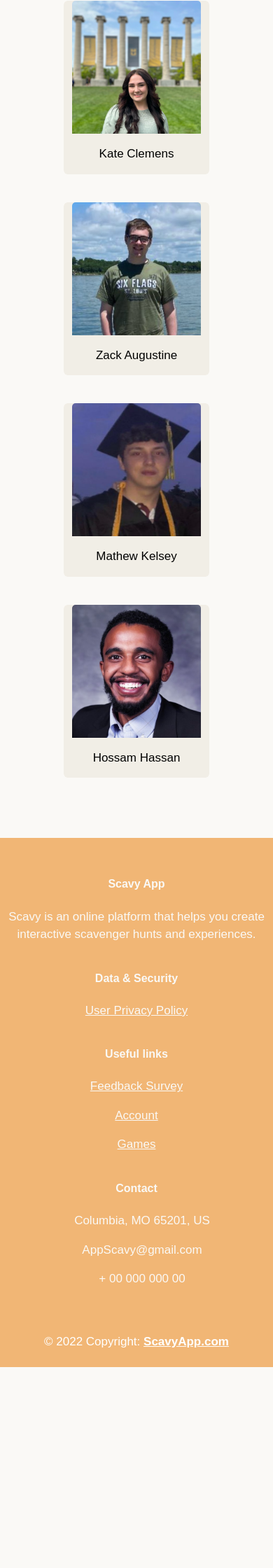
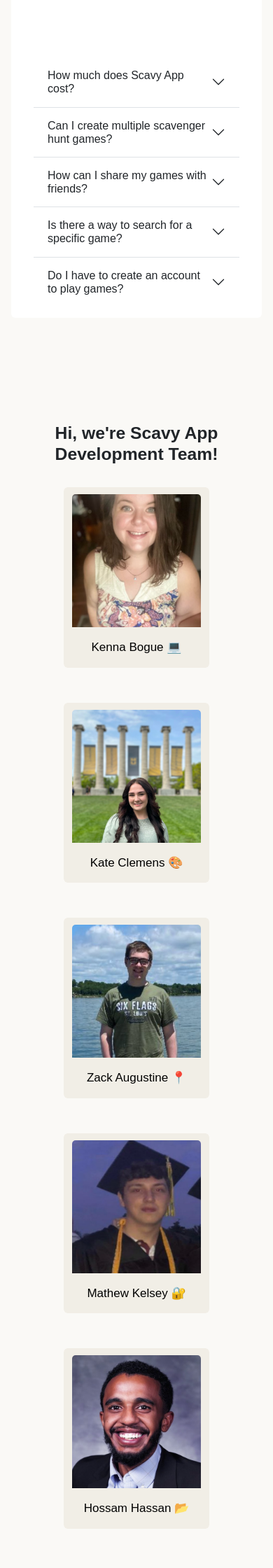
Before and after one commit to hossam-hassan1/CapstoneProject, a Python web app: template flaskApp/app/templates/index.html in a window 390 px wide. Shown: the part 2636-4876 px from the top of the page at 70% size. Before the commit the page ends 4589 px from the top, so only its background shows below. Run offline with Jinja, Linux system fonts and the light colour scheme; the template is opened without the code that fills it, so the values that code supplies are empty; some libraries are stand-ins or nearby versions.

Commit message:
UI index.html, play.html, and privacy_policy.html

```diff
--- a/flaskApp/app/static/css/index.css
+++ b/flaskApp/app/static/css/index.css
@@ -26,13 +65,21 @@ hr {
 .cardTeam{
     border: none;
     margin-top: 25px;
-    margin-bottom: 150px;
     background-color: #f1eee6;
     color: black;
-    margin: 20px;
+    margin: 25px;
+}
+.margTeam{
+    margin-bottom: 150px;
+}
+.cardFAQ{
+    margin-top: 25px;
+    margin-bottom: 150px;
+    border: none;
 }
 .card-img-top{
     object-fit: cover;
+    margin-top: 10px;
     height: 190px;
     width: 100%;
 }
@@ -43,8 +90,8 @@ hr {
     font-weight: 545;
     text-align: center;
 }
-.rowMargin{
-    margin-top: 75px;
+.rowUse{
+    margin-top: 50px;
     margin-bottom: 50px;
     justify-content: center;
 }
--- a/flaskApp/app/static/css/main.css
+++ b/flaskApp/app/static/css/main.css
@@ -28,7 +28,8 @@
     color: #095fd7;
     /* card team images */
     color: #f1eee6;
-
+    /* success */
+    color: #b3e59f;
 }
 
 /* Header Style */
@@ -37,7 +38,7 @@
     font-family: Arial, Helvetica, sans-serif;
 }
 h2{
-    font-weight: 525;
+    font-weight: bold;
 }
 .h3{
     font-size: 23px;
@@ -87,5 +88,5 @@ body{
 .navbar-nav a:hover { color: #f1b675 !important; }
 .links a:hover { color: #faf3b6 !important; }
 .bold{
-    font-weight: 450;
+    font-weight: bold;
 }
--- a/flaskApp/app/static/css/play.css
+++ b/flaskApp/app/static/css/play.css
@@ -20,7 +20,7 @@
     color: #2277ff;
 }
 .success{
-    color: #1cd922;
+    color: #b3e59f;
 }
 .card{
     border: none;
--- a/flaskApp/app/templates/add_clues.html
+++ b/flaskApp/app/templates/add_clues.html
@@ -12,9 +12,9 @@
 
 <!-- DIV 2 -->
 
-<div>
+<div style="background-color: #FAF9F6;">
 
-     <p class="center" style="color:#e76d36; font-size: large;"><b>Add clues to your scavenger hunt!</b></p>
+     <!-- <p class="center" style="color:#e76d36; font-size: large;"><b>Add clues to your scavenger hunt!</b></p> -->
 
     <div class="card mx-auto m-3">
         <div class="card-header">
--- a/flaskApp/app/templates/clue_form.html
+++ b/flaskApp/app/templates/clue_form.html
@@ -1,3 +1,4 @@
+
 <form class="row m-2 mx-auto" action="" method="post" enctype=multipart/form-data>
     <div class="form-group m-2">
         <label for="prompt_text"><b>Clue Description:</b></label>
--- a/flaskApp/app/templates/create_game.html
+++ b/flaskApp/app/templates/create_game.html
@@ -27,6 +27,7 @@
 {% endblock %}
 {% block content %}
 
+<div style="background-color: #FAF9F6;">
     {% if user_creator == false %}
     <div class="container-fluid mx-auto p-3 marginBottom">
         <div class="card mx-auto m-3">
@@ -232,7 +233,10 @@
     </div>
 
 
+
 {% endif %}
+
+</div>
 
 <script>
 
--- a/flaskApp/app/templates/index.html
+++ b/flaskApp/app/templates/index.html
@@ -35,8 +35,9 @@
         {% else %}
         <a class="btn btn-primary btn-lg" href="/sign-up" role="button">Get Started</a>
         {% endif %}
-        <br>
-        <br>
+
+        <p><img class="search" src="/static/images/search.png"  alt="search"></p>
+
       </div>
       <div class="col-sm mx-auto m-2">
         <br>
@@ -46,105 +47,151 @@
     </div>
   </div>
 
+
   <h2 class="center bold">How people use Scavy App</h2>
 
   <div class="container card cardUse">
-    <div class="row rowMargin">
+    <div class="row rowUse">
       <div class="col-lg">
         <p class="center"><b>Team Building</b></p>
         <p>Connect your team, engage any audience, or broaden your event's participant pool with an interactive experience accessible from anywhere.</p>
         <!-- <img src="https://media.giphy.com/media/3o6UBpHgaXFDNAuttm/giphy.gif"> -->
+        <p><img class="team" src="/static/images/team.png"  alt="team"></p>
+        <br>
       </div>
+
+
       <div class="col-lg">
         <p class="center"><b>On Boarding</b></p>
         <p>Set up your new hires up for success with an easy-to-organize and interactive program that allows you to educate employees in a fun way.</p>
         <!-- <img src="static/images/dev.png" width="100" height="50"> -->
+        <p><img class="onboard" src="/static/images/onboard.png"  alt="onboard"></p>
+        <br>
       </div>
+
       <div class="col-lg">
         <p class="center"><b>Tours</b></p>
         <p>Create an immersive experience for your clients, that highlight the best of your attractions.</p>
+        <p><img class="tour" src="/static/images/tour.png"  alt="tour"></p>
       </div>
     </div>
   </div>
 
   <!-- FAQ -->
 
-  <div class="container containerMargin">
+  <div class="container">
     <h2 class="center bold">Questions? We have answers.</h2>
   </div>
 
+
+  <div class="container card cardFAQ">
+    <div class="row m-2 rowUse">
+
+      <div class="col-sm mx-auto m-2">
+        <p><img class="question" src="/static/images/question.png"  alt="?"></p>
+      </div>
+
+    <div class="col-sm col-sm mx-auto m-2">
       <div class="accordion accordion-flush" id="accordionFlushExample">
         <div class="accordion-item">
+          <br>
+          <br>
           <h2 class="accordion-header" id="flush-headingOne">
             <button class="accordion-button collapsed" type="button" data-bs-toggle="collapse" data-bs-target="#flush-collapseOne" aria-expanded="false" aria-controls="flush-collapseOne">
-          Accordion Item #1
+              How much does Scavy App cost?
             </button>
           </h2>
           <div id="flush-collapseOne" class="accordion-collapse collapse" aria-labelledby="flush-headingOne" data-bs-parent="#accordionFlushExample">
-        <div class="accordion-body">Placeholder content for this accordion, which is intended to demonstrate the <code>.accordion-flush</code> class. This is the first item's accordion body.</div>
+            <div class="accordion-body">Scavy App is free for all users!</div>
           </div>
         </div>
         <div class="accordion-item">
           <h2 class="accordion-header" id="flush-headingTwo">
             <button class="accordion-button collapsed" type="button" data-bs-toggle="collapse" data-bs-target="#flush-collapseTwo" aria-expanded="false" aria-controls="flush-collapseTwo">
-          Accordion Item #2
+              Can I create multiple scavenger hunt games?
             </button>
           </h2>
           <div id="flush-collapseTwo" class="accordion-collapse collapse" aria-labelledby="flush-headingTwo" data-bs-parent="#accordionFlushExample">
-        <div class="accordion-body">Placeholder content for this accordion, which is intended to demonstrate the <code>.accordion-flush</code> class. This is the second item's accordion body. Let's imagine this being filled with some actual content.</div>
+            <div class="accordion-body">There is no limit on the number of games you can create. You must have a Scavy App account to create hunts.</div>
           </div>
         </div>
         <div class="accordion-item">
           <h2 class="accordion-header" id="flush-headingThree">
             <button class="accordion-button collapsed" type="button" data-bs-toggle="collapse" data-bs-target="#flush-collapseThree" aria-expanded="false" aria-controls="flush-collapseThree">
-          Accordion Item #3
+              How can I share my games with friends?
             </button>
           </h2>
           <div id="flush-collapseThree" class="accordion-collapse collapse" aria-labelledby="flush-headingThree" data-bs-parent="#accordionFlushExample">
-        <div class="accordion-body">Placeholder content for this accordion, which is intended to demonstrate the <code>.accordion-flush</code> class. This is the third item's accordion body. Nothing more exciting happening here in terms of content, but just filling up the space to make it look, at least at first glance, a bit more representative of how this would look in a real-world application.</div>
+            <div class="accordion-body">You can share your unique game code for private or public games.</div>
+          </div>
+        </div>
+        <div class="accordion-item">
+          <h2 class="accordion-header" id="flush-headingFour">
+            <button class="accordion-button collapsed" type="button" data-bs-toggle="collapse" data-bs-target="#flush-collapseFour" aria-expanded="false" aria-controls="flush-collapseFour">
+              Is there a way to search for a specific game?
+            </button>
+          </h2>
+          <div id="flush-collapseFour" class="accordion-collapse collapse" aria-labelledby="flush-headingFour" data-bs-parent="#accordionFlushExample">
+            <div class="accordion-body">On the play tab, you can filter Scavy App games by name, location, and most played.</div>
+          </div>
+        </div>
+        <div class="accordion-item">
+          <h2 class="accordion-header" id="flush-headingFive">
+            <button class="accordion-button collapsed" type="button" data-bs-toggle="collapse" data-bs-target="#flush-collapseFive" aria-expanded="false" aria-controls="flush-collapseFive">
+              Do I have to create an account to play games?
+            </button>
+          </h2>
+          <div id="flush-collapseFive" class="accordion-collapse collapse" aria-labelledby="flush-headingFive" data-bs-parent="#accordionFlushExample">
+            <div class="accordion-body">You can play games as a guest. You do not have to create an account to play.</div>
+          </div>
         </div>
       </div>
     </div>
 
 
+  </div>
+
+  </div>
+
+
 <!-- DEVELOPMENT TEAM -->
 
-  <div class="container">
-    <div class="row rowMargin">
-      <h2 class="center bold">Hi! We're Scavy App Development Team</h2>
+  <div class="container margTeam">
+    <div class="row rowUse">
+      <h2 class="center bold">Hi, we're Scavy App Development Team!</h2>
 
       <div class="card cardTeam" style="width: 13rem;">
         <img src="/static/images/kenna.png" class="card-img-top" alt="kenna">
         <div class="card-body">
-          <p class="card-text">Kenna Bogue</p>
+          <p class="card-text">Kenna Bogue &#128187;</p>
         </div>
       </div>
 
       <div class="card cardTeam" style="width: 13rem;">
         <img src="/static/images/kate.png" class="card-img-top" alt="kate">
         <div class="card-body">
-          <p class="card-text">Kate Clemens</p>
+          <p class="card-text">Kate Clemens &#127912;</p>
         </div>
       </div>
 
     <div class="card cardTeam" style="width: 13rem;">
       <img src="/static/images/zack.png" class="card-img-top" alt="zack">
       <div class="card-body">
-        <p class="card-text">Zack Augustine</p>
+        <p class="card-text">Zack Augustine &#128205;</p>
       </div>
     </div>
 
     <div class="card cardTeam" style="width: 13rem;">
       <img src="/static/images/mathew.png" class="card-img-top" alt="Mathew">
       <div class="card-body">
-        <p class="card-text">Mathew Kelsey</p>
+        <p class="card-text">Mathew Kelsey &#128272;</p>
       </div>
     </div>
 
     <div class="card cardTeam" style="width: 13rem;">
       <img src="/static/images/hossam.png" class="card-img-top" alt="Hossam">
       <div class="card-body">
-        <p class="card-text">Hossam Hassan</p>
+        <p class="card-text">Hossam Hassan &#128194;</p>
       </div>
     </div>
 
--- a/flaskApp/app/templates/search.html
+++ b/flaskApp/app/templates/search.html
@@ -35,7 +35,8 @@
             </form>
             <form action="" method="POST" class="col-5">
                 <input type="text" name='keyword' placeholder="Keywords" onkeyup="letter_number_only(this)">
-                <input type="submit" style="display: none" />
+                <input type="submit" class="btn btn-primary btn-lg"/>
+                <!-- <a class="btn btn-primary btn-lg" role="button">Get Started</a> -->
             </form>
 
             <div class="col-2">
```
Also changed, not shown: other parts of flaskApp/app/static/css/index.css (+57 -1 lines), flaskApp/app/geolocation.py (+5 -5 lines), flaskApp/app/static/css/privacy.css (+20 -0 lines), flaskApp/app/templates/play.html (+15 -8 lines), flaskApp/app/templates/privacy_policy.html (+35 -2 lines). Lines whose indentation alone changed are shown as unchanged.
